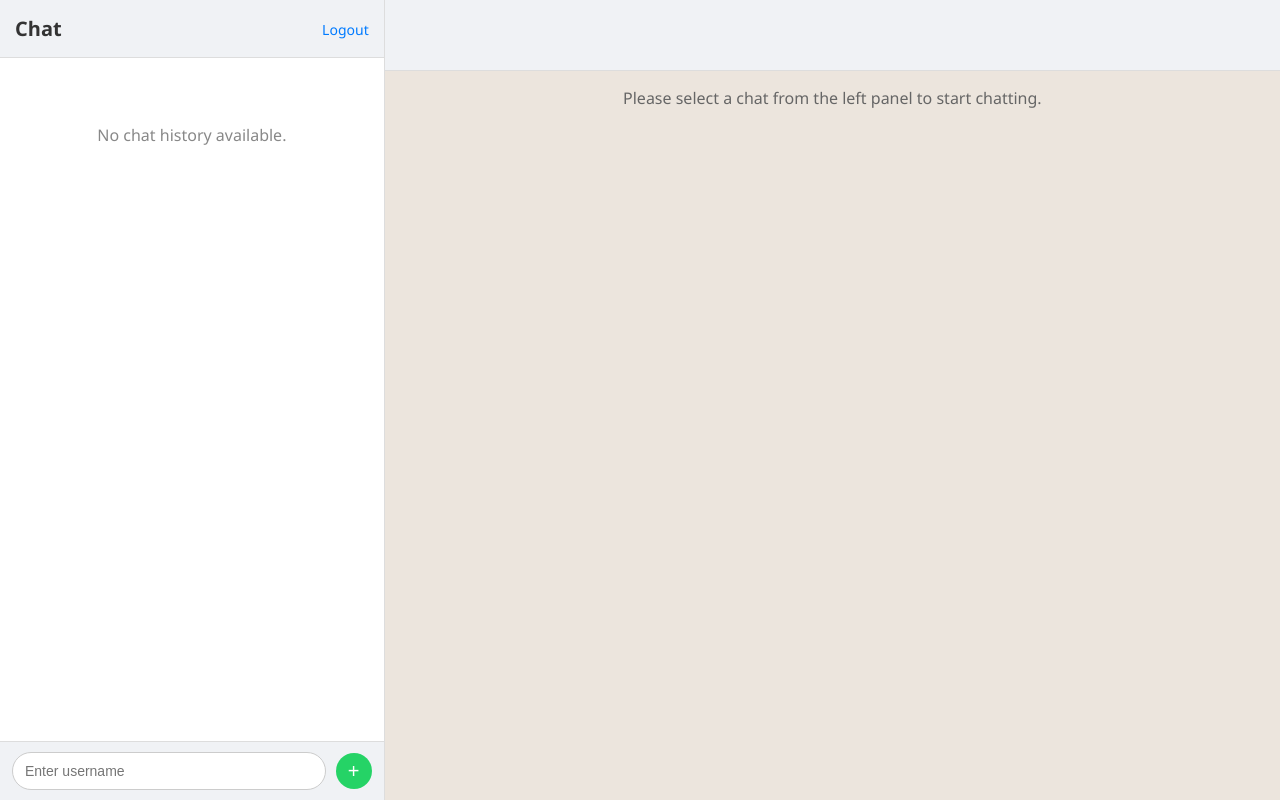
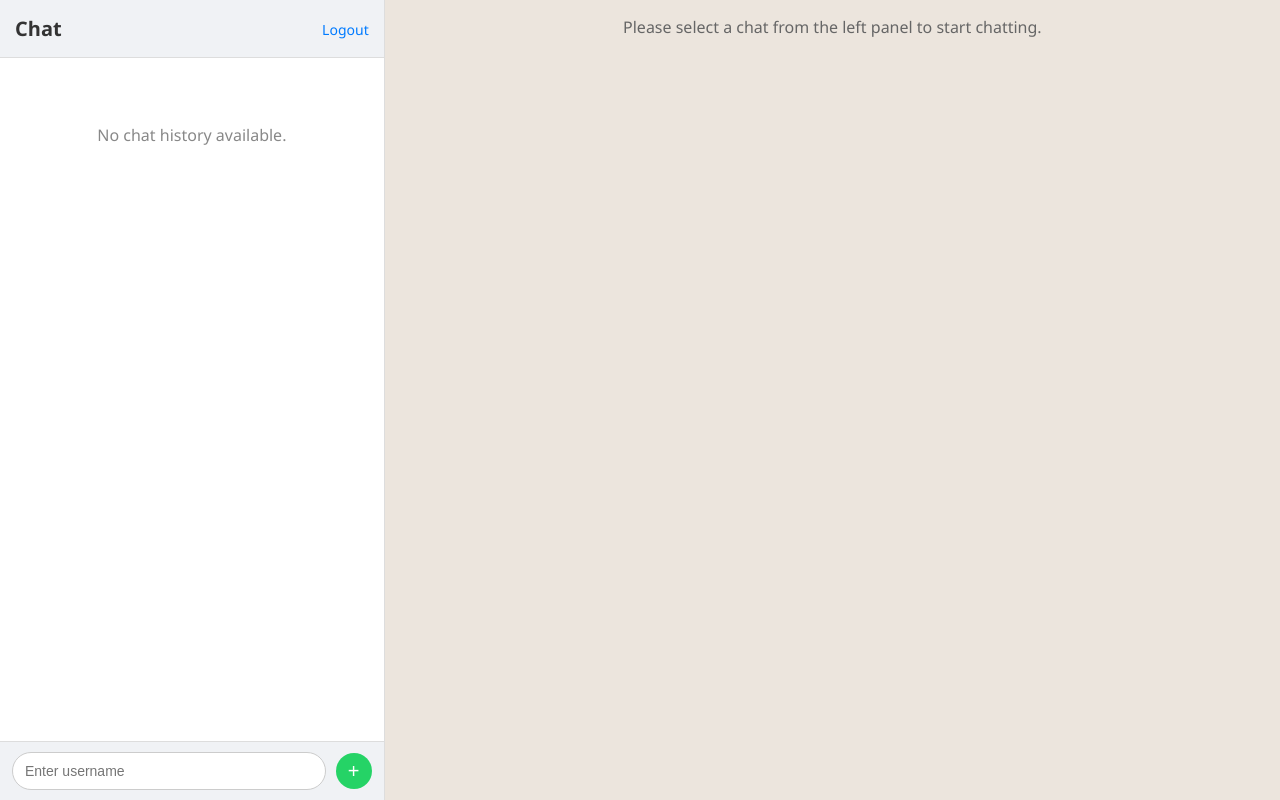
Before and after one commit to XChaitanyaX/Chat, a Django app: page /chat/ in a window 1280 px wide. Run offline with Django 5.2, Linux system fonts and the light colour scheme; the visitor is signed in with stand-in values (Sample User, id 1); data that the repository does not hold is empty.

Commit message:
moved right header to room.html

```diff
--- a/chat/templates/chat/index.html
+++ b/chat/templates/chat/index.html
@@ -33,13 +33,8 @@
         </div>
     </div>
     <div class="right-panel">
-        <div class="right-header">
-            <h1>{{ selected_name }}</h1>
-        </div>
-        <div class="right-body">
-            <div class="welcome-message">
-                <p>Please select a chat from the left panel to start chatting.</p>
-            </div>
+        <div class="welcome-message">
+            <p>Please select a chat from the left panel to start chatting.</p>
         </div>
     </div>
     {{ request.user.username|json_script:"current-username" }}
```
